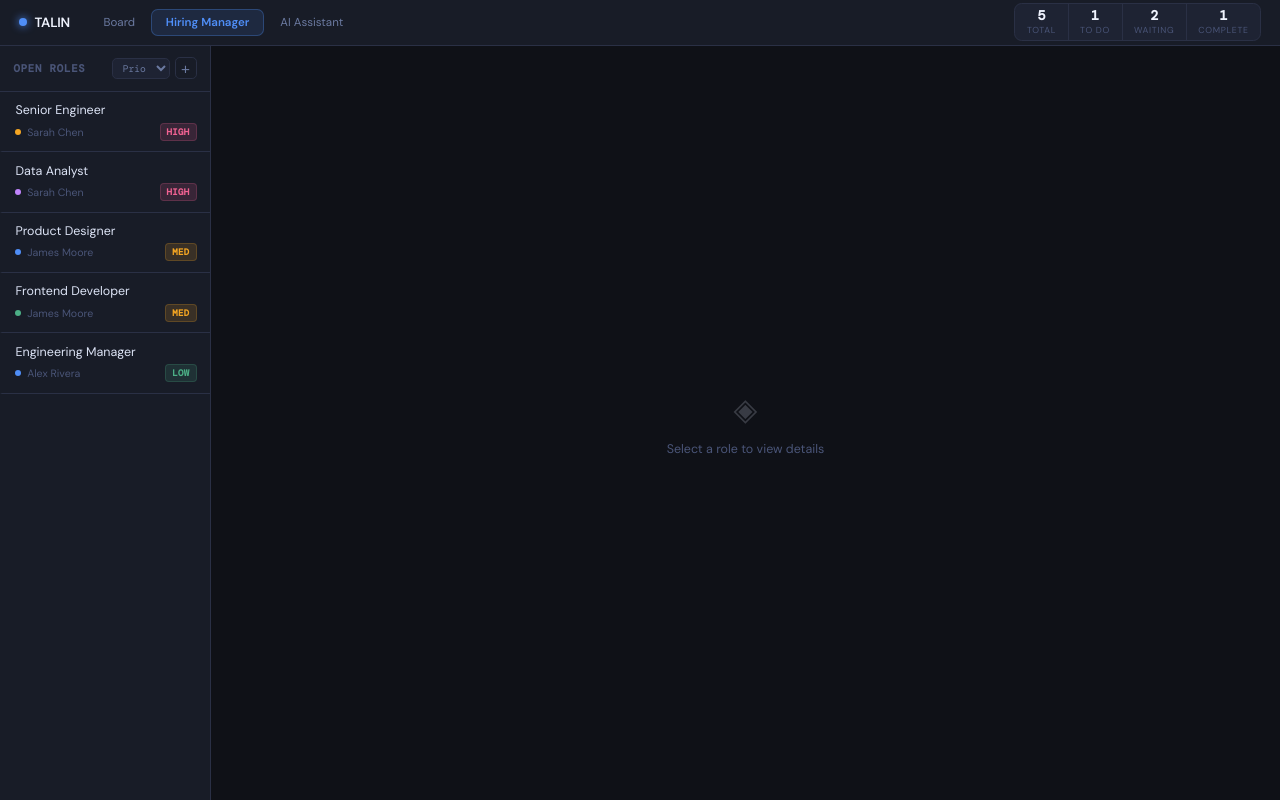
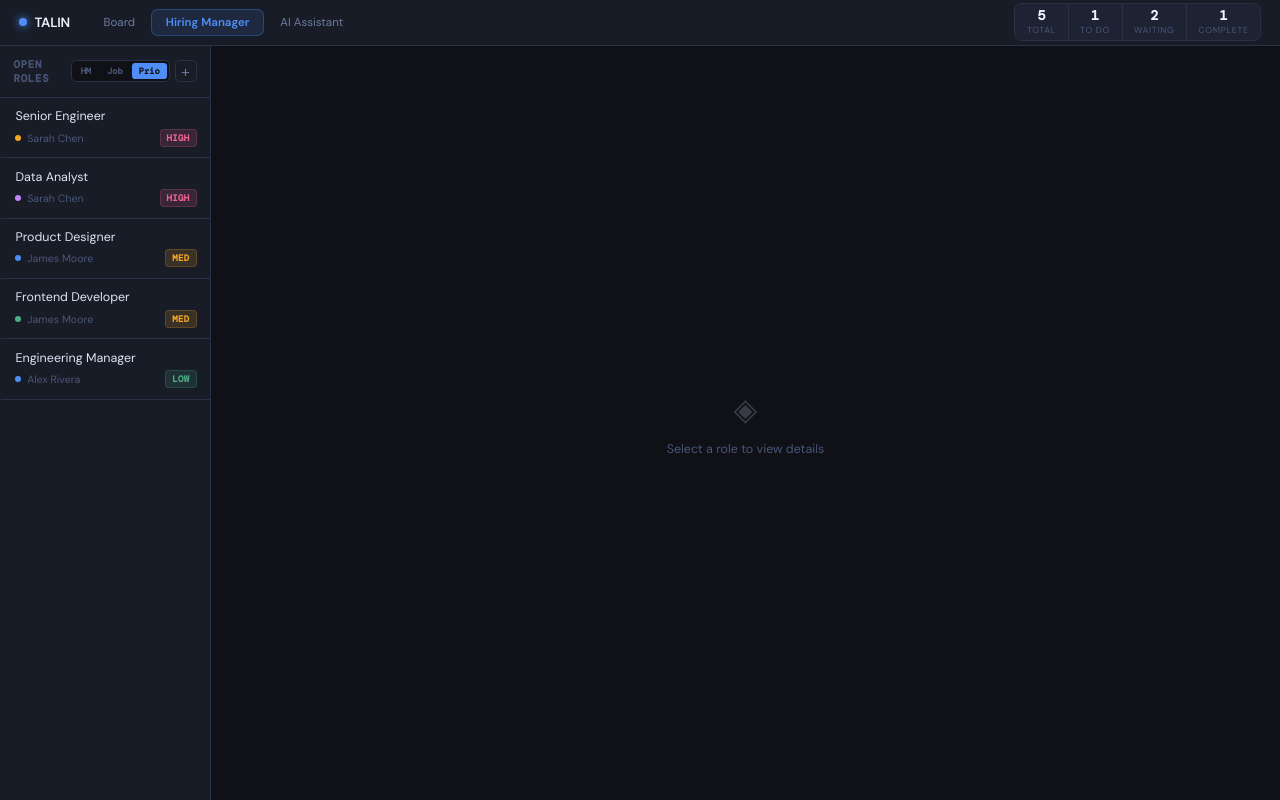
Before and after one commit to danielmackie8/prodtask, a React (Vite) app: page / in a window 1280 px wide. Both pictures are taken after a click on the button "Hiring Manager". Built offline with nearby package versions, Linux system fonts and the light colour scheme.

Commit message:
Add files via upload

```diff
--- a/src/App.jsx
+++ b/src/App.jsx
@@ -928,15 +928,17 @@ function HiringPage({ roles, setRoles }) {
         <div style={{padding:"0.86rem 1rem",borderBottom:`1px solid ${T.border}`,display:"flex",alignItems:"center",justifyContent:"space-between"}}>
           <span style={{fontSize:"0.79rem",fontWeight:600,color:T.muted,textTransform:"uppercase",letterSpacing:"0.08em",fontFamily:T.mono}}>Open Roles</span>
           <div style={{display:"flex",gap:"0.36rem",alignItems:"center"}}>
-            <select value={sortBy} onChange={e=>setSortBy(e.target.value)} style={{
-              fontSize:"0.72rem", background:T.card, border:`1px solid ${T.border}`,
-              borderRadius:"0.36rem", color:T.dim, padding:"2px 6px",
-              fontFamily:T.mono, cursor:"pointer", outline:"none",
-            }}>
-              <option value="hm">HM</option>
-              <option value="job">Job</option>
-              <option value="prio">Prio</option>
-            </select>
+            <div style={{display:"flex",gap:2,background:T.bg,borderRadius:"0.36rem",border:`1px solid ${T.border}`,padding:2}}>
+              {[["hm","HM"],["job","Job"],["prio","Prio"]].map(([val,label])=>(
+                <button key={val} onClick={()=>setSortBy(val)} style={{
+                  fontSize:"0.65rem", fontWeight:600, fontFamily:T.mono,
+                  padding:"2px 7px", borderRadius:"0.25rem", border:"none",
+                  cursor:"pointer", transition:"all .15s",
+                  background: sortBy===val ? "#4f8ef7" : "transparent",
+                  color: sortBy===val ? T.bg : T.muted,
+                }}>{label}</button>
+              ))}
+            </div>
             <button onClick={()=>setShowAdd(v=>!v)} style={{fontSize:"1.14rem",lineHeight:1,background:"none",border:`1px solid ${T.border}`,borderRadius:"0.36rem",color:T.dim,cursor:"pointer",width:22,height:22,display:"flex",alignItems:"center",justifyContent:"center"}}
               onMouseEnter={e=>{e.currentTarget.style.borderColor="#4f8ef7";e.currentTarget.style.color="#4f8ef7";}}
               onMouseLeave={e=>{e.currentTarget.style.borderColor=T.border;e.currentTarget.style.color=T.dim;}}
```
